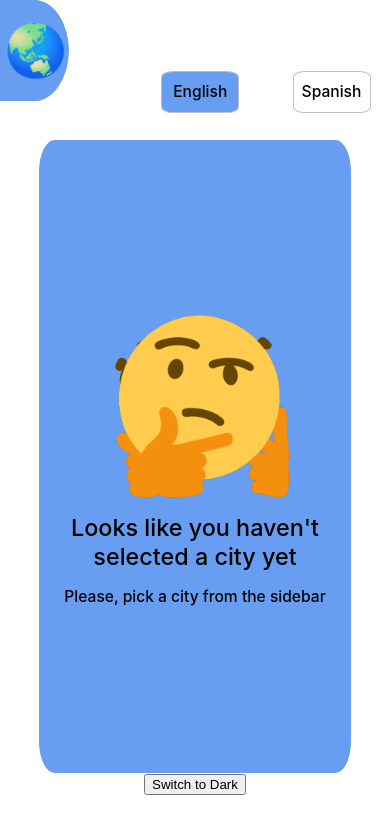
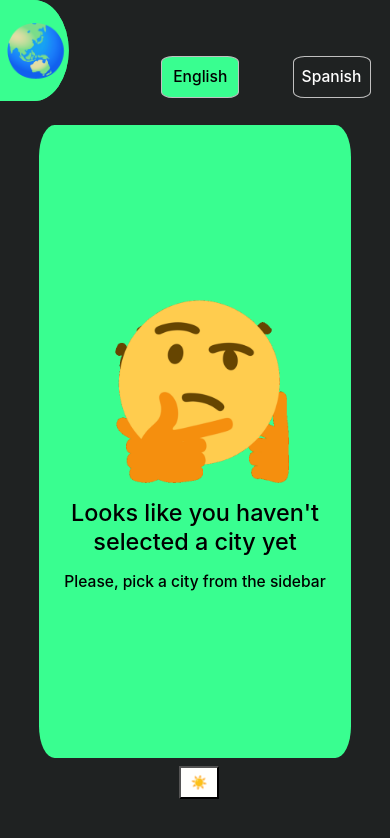
Before and after one commit to jorgeTellols/Weather_Report_App_v2, a React (Vite) app: page / in a window 390 px wide. Shown: the top 838 px of the page. Built offline with nearby package versions, Linux system fonts and the light colour scheme.

Commit message:
Made styles for the themeSetter component. Now I must do the test and check if responsive style is necesary.

```diff
--- a/src/layout/App.tsx
+++ b/src/layout/App.tsx
@@ -45,12 +45,12 @@ function App() {
             languageSelected={languageSelected}
           />
         )}
-        <ThemeSetter
-          currentTheme={currentTheme}
-          setDarkTheme={setDarkTheme}
-          setLightTheme={setLightTheme}
-        />
       </div>
+      <ThemeSetter
+        currentTheme={currentTheme}
+        setDarkTheme={setDarkTheme}
+        setLightTheme={setLightTheme}
+      />
       {isFormShowing && (
         <ModalForm
           languageSelected={languageSelected}
--- a/src/layout/useApp.ts
+++ b/src/layout/useApp.ts
@@ -8,7 +8,13 @@ function useApp() {
   const [languageSelected, setLanguageSelected] = useState(En);
   const [isFormShowing, setIsFormShowing] = useState(false);
   const [selectedCityName, setSelectedCityName] = useState('');
-  const { currentTheme, setDarkTheme, setLightTheme } = useThemeSetter('light');
+
+  // Hook to handle the theme change
+  const {
+    currentTheme,
+    setDarkTheme,
+    setLightTheme,
+  } = useThemeSetter('dark');
 
   // Function that changes the language
   const handleLanguageChange = (language: Language) => {
--- a/src/widgets/themeSetter/ThemeSetter.tsx
+++ b/src/widgets/themeSetter/ThemeSetter.tsx
@@ -1,3 +1,4 @@
+import './theme_setter.scss';
 import Button from '../../components/button/Button';
 
 // Interface to define props
@@ -17,9 +18,9 @@ function ThemeSetter({
   return (
     <div className="theme-setter-container">
       {currentTheme === 'dark' ? (
-        <Button handleClick={setLightTheme} textContent="Switch to Light" />
+        <Button styleButton="light-button" handleClick={setLightTheme} textContent="☀️" />
       ) : (
-        <Button handleClick={setDarkTheme} textContent="Switch to Dark" />
+        <Button styleButton="dark-button" handleClick={setDarkTheme} textContent="🌙" />
       )}
     </div>
   );
--- /dev/null
+++ b/src/widgets/themeSetter/theme_setter.scss
@@ -0,0 +1,15 @@
+.theme-setter-container {
+    margin-top: 2%;
+}
+
+.light-button {
+    height: 150%;
+    width: 125%;
+    background-color: #fffffd;
+}
+
+.dark-button {
+    height: 150%;
+    width: 125%;
+    background-color: #1f2222;
+}
```
